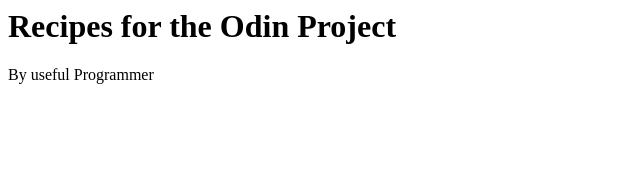
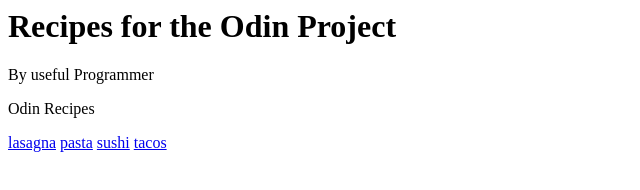
Before and after one commit to Isaac-Zenieyelle/odin-recipes, a plain HTML site: page index.html in a window 1280 px wide. Shown: the whole page, without its empty margins (0-640 px from the left). Drawn offline with Linux system fonts and the light colour scheme.

Commit message:
Edit index.html

```diff
--- a/index.html
+++ b/index.html
@@ -1,2 +1,9 @@
 <h1>Recipes for the Odin Project</h1>
 <p>By useful Programmer</p>
+
+<p>Odin Recipes</p>
+
+<a href="recipes/lasagna.html">lasagna</a>
+<a href="recipes/pasta.html">pasta</a>
+<a href="recipes/sushi.html">sushi</a>
+<a href="recipes/tacos.html">tacos</a>
```
